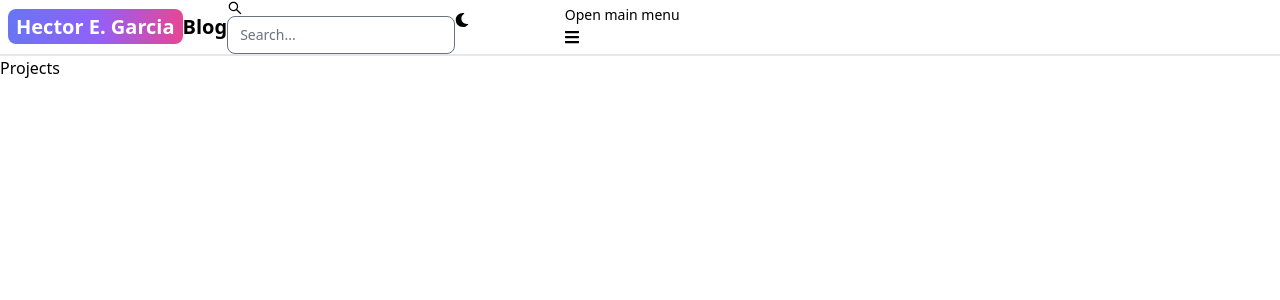
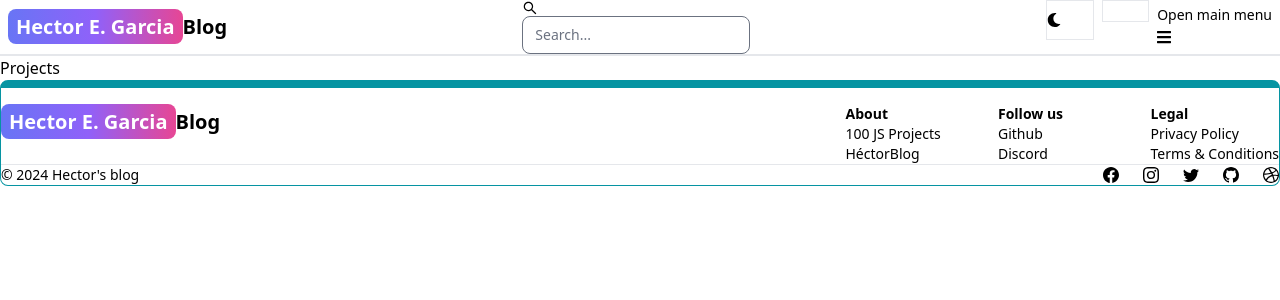
Before and after one commit to hegarciagg/Mern-blogHector, a React (Vite) app in the folder client/: page /projects in a window 1280 px wide. Shown: the top 300 px of the page. Built offline with nearby package versions, Linux system fonts and the light colour scheme.

Commit message:
create the footer component

```diff
--- a/client/src/App.jsx
+++ b/client/src/App.jsx
@@ -6,6 +6,7 @@
 import SingUp from "./pages/SignUp";
 import Projects from "./pages/Projects";
 import Header from "./components/header";
+import Footer from "./components/Footer";
 
 export default function App() {
   return (
@@ -19,6 +20,7 @@
         <Route path="/signUp" element={<SingUp />} />
         <Route path="/projects" element={<Projects />} />
       </Routes>
+      <Footer />
     </BrowserRouter>
   );
 }
--- /dev/null
+++ b/client/src/components/Footer.jsx
@@ -0,0 +1,86 @@
+import { Footer } from "flowbite-react";
+import { Link } from "react-router-dom";
+import {
+  BsFacebook,
+  BsInstagram,
+  BsTwitter,
+  BsGithub,
+  BsDribbble,
+} from "react-icons/bs";
+export default function FooterCom() {
+  return (
+    <Footer container className="border border-t-8 border-teal-500">
+      <div className="w-full max-w-7xl mx-auto">
+        <div className="grid w-full justify-between sm:flex md:grid-cols-1">
+          <div className="mt-5">
+            <Link
+              to="/"
+              className="self-center whitespace-nowrap text-lg sm:text-xl font-semibold dark:text-white"
+            >
+              <span className="px-2 py-1 bg-gradient-to-r from-indigo-500 via-purple-500 to-pink-500 rounded-lg text-white">
+                Hector E. Garcia
+              </span>
+              Blog
+            </Link>
+          </div>
+          <div className="grid grid-cols-2 gap-8 mt-4 sm:grid-cols-3 sm:gap-6">
+            <div>
+              <Footer.Title title="About" />
+              <Footer.LinkGroup col>
+                <Footer.Link
+                  href="https://www.projects.com"
+                  target="_blank"
+                  rel="noopener noreferrer"
+                >
+                  100 JS Projects
+                </Footer.Link>
+                <Footer.Link
+                  href="/about"
+                  target="_blank"
+                  rel="noopener noreferrer"
+                >
+                  HéctorBlog
+                </Footer.Link>
+              </Footer.LinkGroup>
+            </div>
+            <div>
+              <Footer.Title title="Follow us" />
+              <Footer.LinkGroup col>
+                <Footer.Link
+                  href="https://www.github.com/hegarciagg"
+                  target="_blank"
+                  rel="noopener noreferrer"
+                >
+                  Github
+                </Footer.Link>
+                <Footer.Link href="#">Discord</Footer.Link>
+              </Footer.LinkGroup>
+            </div>
+            <div>
+              <Footer.Title title="Legal" />
+              <Footer.LinkGroup col>
+                <Footer.Link href="#">Privacy Policy</Footer.Link>
+                <Footer.Link href="#">Terms &amp; Conditions</Footer.Link>
+              </Footer.LinkGroup>
+            </div>
+          </div>
+        </div>
+        <Footer.Divider />
+        <div className="w-full sm:flex sm:items-center sm:justify-between">
+          <Footer.Copyright
+            href="#"
+            by="  Hector's blog"
+            year={new Date().getFullYear()}
+          />
+          <div className="flex gap-6 sm:mt-0 mt-4 sm:justify-center">
+            <Footer.Icon href="#" icon={BsFacebook} />
+            <Footer.Icon href="#" icon={BsInstagram} />
+            <Footer.Icon href="#" icon={BsTwitter} />
+            <Footer.Icon href="https://github.com/hegarciagg" icon={BsGithub} />
+            <Footer.Icon href="#" icon={BsDribbble} />
+          </div>
+        </div>
+      </div>
+    </Footer>
+  );
+}
--- a/client/src/components/header2.jsx
+++ /dev/null
@@ -1,37 +0,0 @@
-import Link from "next/link";
-import {
-  Navbar,
-  NavbarBrand,
-  NavbarCollapse,
-  NavbarLink,
-  NavbarToggle,
-} from "flowbite-react";
-
-export function Component() {
-  return (
-    <Navbar fluid rounded>
-      <NavbarBrand as={Link} href="https://flowbite-react.com">
-        <img
-          src="/favicon.svg"
-          className="mr-3 h-6 sm:h-9"
-          alt="Flowbite React Logo"
-        />
-        <span className="self-center whitespace-nowrap text-xl font-semibold dark:text-white">
-          Flowbite React
-        </span>
-      </NavbarBrand>
-      <NavbarToggle />
-      <NavbarCollapse>
-        <NavbarLink href="#" active>
-          Home
-        </NavbarLink>
-        <NavbarLink as={Link} href="#">
-          About
-        </NavbarLink>
-        <NavbarLink href="#">Services</NavbarLink>
-        <NavbarLink href="#">Pricing</NavbarLink>
-        <NavbarLink href="#">Contact</NavbarLink>
-      </NavbarCollapse>
-    </Navbar>
-  );
-}
```
Also changed, not shown: 1 other file (tests, documents, lock files or other folders).
